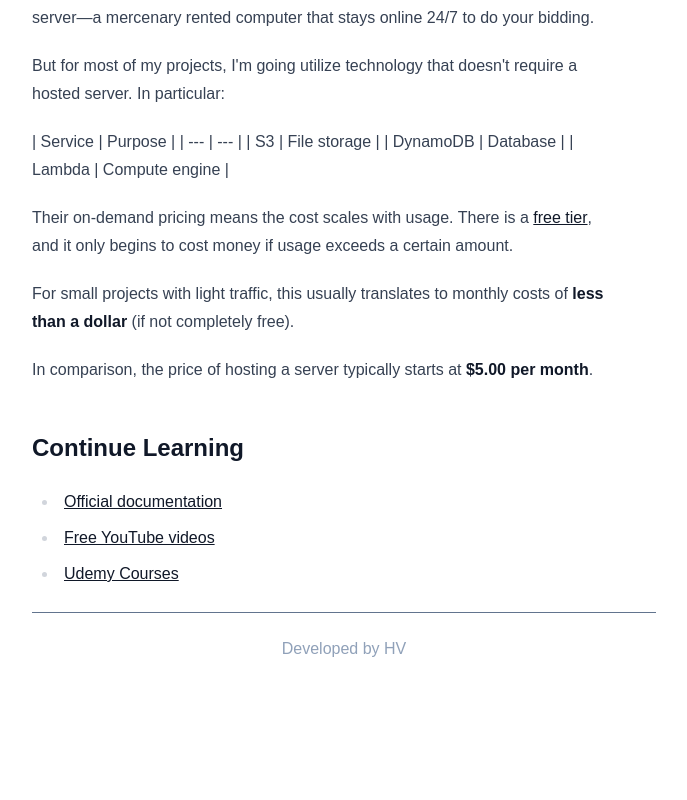
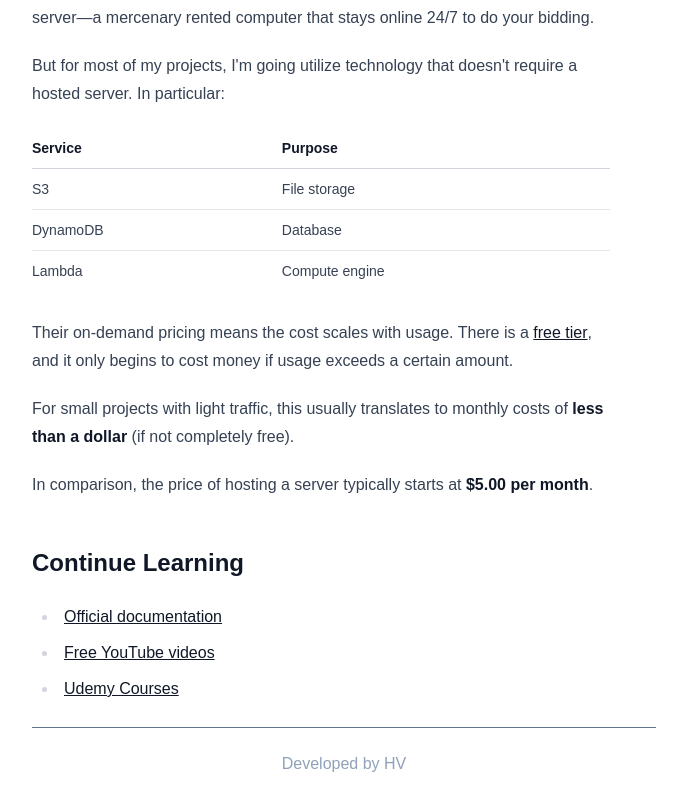
Before and after one commit to sagar87/nextjs-blog, a Next.js app: page /posts/aws-quickstart in a window 1280 px wide. Shown: the part 3912-4712 px from the top of the page, without its empty margins (296-983 px from the left). Before the commit the page ends 4597 px from the top, so only its background shows below. Built offline with nearby package versions, Linux system fonts and the light colour scheme.

Commit message:
use plugins appropriately

```diff
--- a/app/posts/[slug]/page.tsx
+++ b/app/posts/[slug]/page.tsx
@@ -3,6 +3,11 @@ import fs from "fs";
 import Markdown from "react-markdown";
 import matter from "gray-matter";
 import getPostMetaData from "@/components/getPostMetaData";
+
+import rehypeKatex from "rehype-katex";
+import remarkGfm from "remark-gfm";
+import remarkMath from "remark-math";
+import "katex/dist/katex.min.css"; // `rehype-katex` does not import the CSS for you
 
 const getPageContent = (slug: string) => {
   const folder = "posts";
@@ -26,7 +31,12 @@ const PostPage = async (props: any) => {
     <div>
       <h2 className="text-2xl text-bold text-violet-400">{post.data.title}</h2>
       <article className="prose prose-base">
-        <Markdown>{post.content}</Markdown>
+        <Markdown
+          remarkPlugins={[remarkMath, remarkGfm]}
+          rehypePlugins={[rehypeKatex]}
+        >
+          {post.content}
+        </Markdown>
       </article>
     </div>
   );
```
